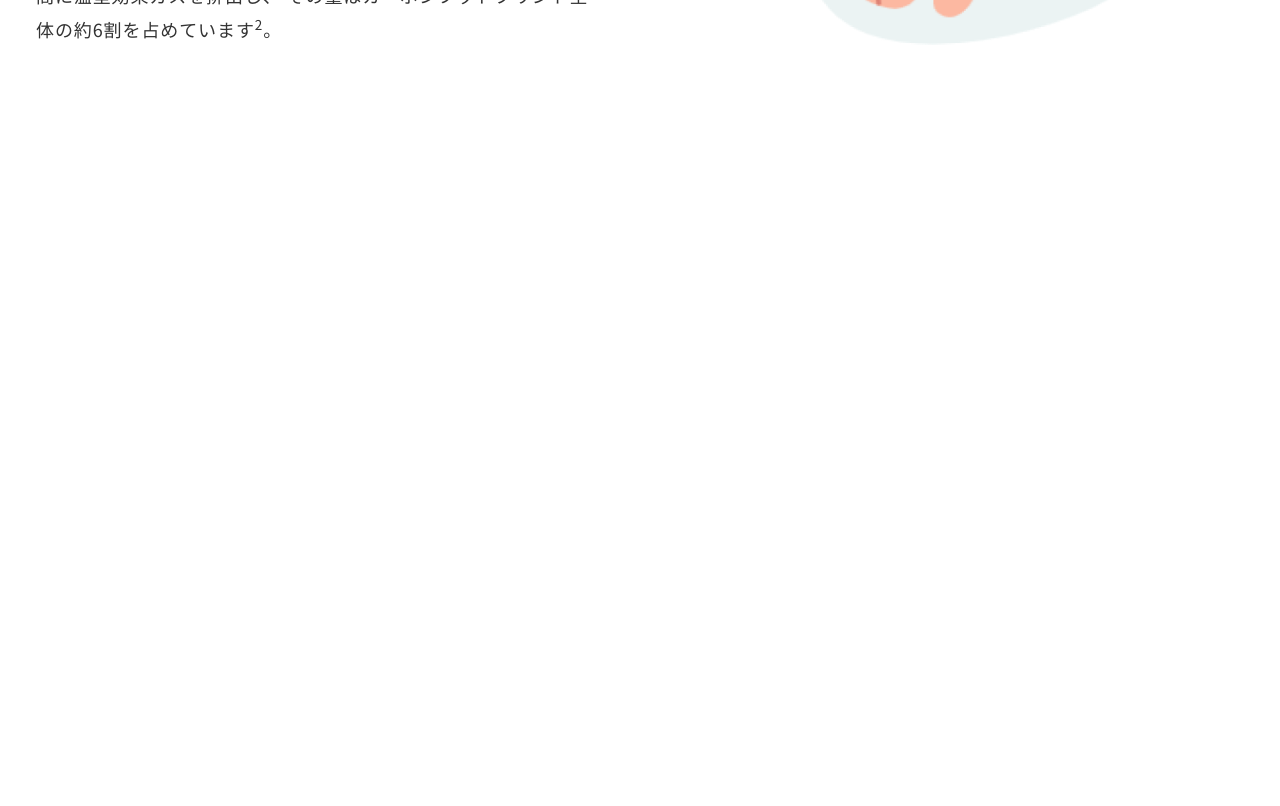
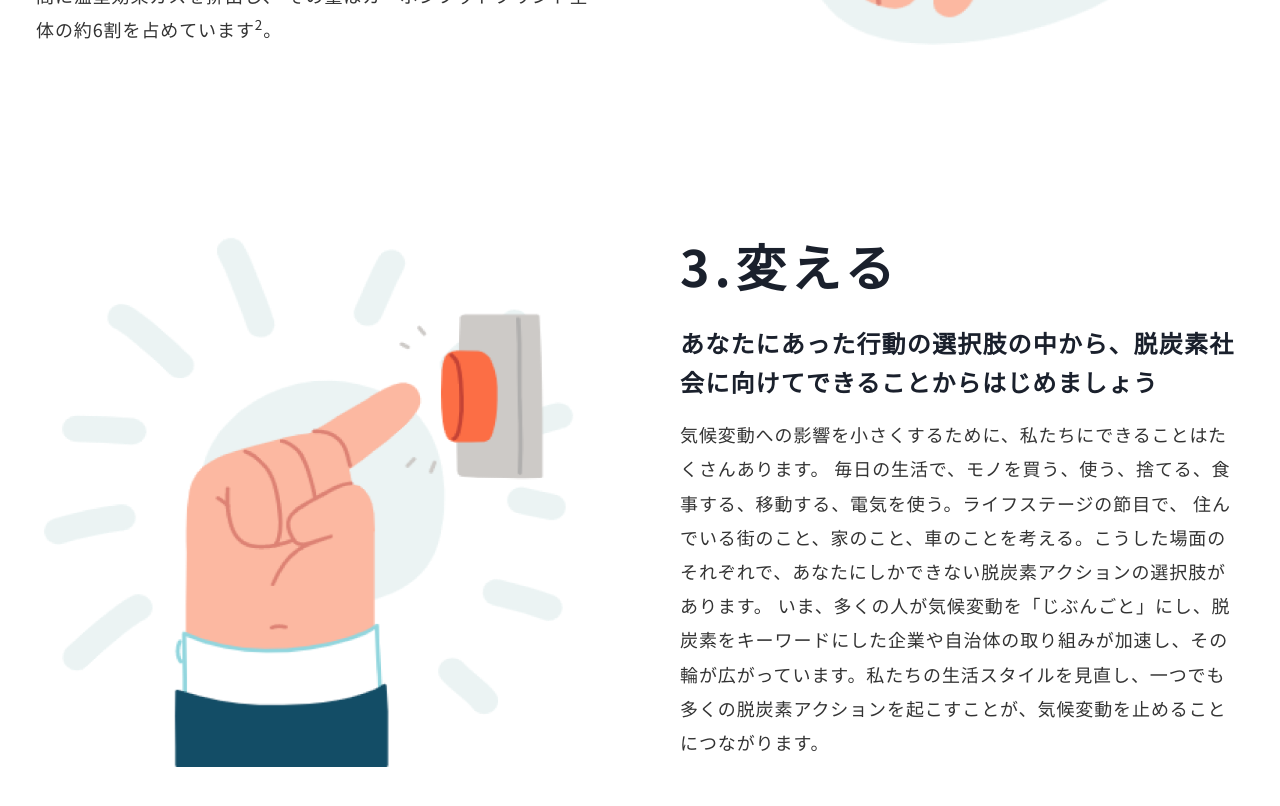
Before and after one commit to codeforjapan/JibungotoPlanet, a Next.js app: page / in a window 1280 px wide. Shown: the part 2380-3186 px from the top of the page. Before the commit the page ends 2582 px from the top, so only its background shows below. Built offline with nearby package versions, Linux system fonts and the light colour scheme.

Commit message:
feat: create home change section

```diff
--- /dev/null
+++ b/components/organisms/homes/HomeChangeSection/HomeChangeSection.tsx
@@ -0,0 +1,43 @@
+import { FC } from 'react'
+import Image from 'next/image'
+import { Box, SimpleGrid } from '@chakra-ui/react'
+import HomeContentBody from 'components/molecules/homes/HomeContentBody/HomeContentBody'
+import HomeContentCatchPhrase from 'components/molecules/homes/HomeContentCatchPhrase/HomeContentCatchPhrase'
+import HomeContentTitle from 'components/molecules/homes/HomeContentTitle/HomeContentTitle'
+import styles from 'styles/Home.module.scss'
+
+type Props = {
+  className?: string
+}
+
+const HomeChangeSection: FC<Props> = (props) => {
+  return (
+    <SimpleGrid columns={2} spacing={10} className={props.className}>
+      <Box className={styles['home__section__img-container']}>
+        <Image
+          src={'/home/home-content-change.png'}
+          alt={'変えるセクション'}
+          layout={'fill'}
+        />
+      </Box>
+      <Box px={5}>
+        <HomeContentTitle className={styles['home__section__item-title']}>
+          <span>3.変える</span>
+        </HomeContentTitle>
+        <HomeContentCatchPhrase className={styles['home__section__item']}>
+          あなたにあった行動の選択肢の中から、脱炭素社会に向けてできることからはじめましょう
+        </HomeContentCatchPhrase>
+        <HomeContentBody className={styles['home__section__item']}>
+          <span>
+            気候変動への影響を小さくするために、私たちにできることはたくさんあります。
+            毎日の生活で、モノを買う、使う、捨てる、食事する、移動する、電気を使う。ライフステージの節目で、
+            住んでいる街のこと、家のこと、車のことを考える。こうした場面のそれぞれで、あなたにしかできない脱炭素アクションの選択肢があります。
+            いま、多くの人が気候変動を「じぶんごと」にし、脱炭素をキーワードにした企業や自治体の取り組みが加速し、その輪が広がっています。私たちの生活スタイルを見直し、一つでも多くの脱炭素アクションを起こすことが、気候変動を止めることにつながります。
+          </span>
+        </HomeContentBody>
+      </Box>
+    </SimpleGrid>
+  )
+}
+
+export default HomeChangeSection
--- a/pages/index.tsx
+++ b/pages/index.tsx
@@ -1,5 +1,6 @@
 import { FC } from 'react'
 import { Container } from '@chakra-ui/react'
+import HomeChangeSection from "components/organisms/homes/HomeChangeSection/HomeChangeSection";
 import HomeHeader from 'components/organisms/homes/HomeHeader/HomeHeader'
 import HomeKnowSection from 'components/organisms/homes/HomeKnowSection/HomeKnowSection'
 import HomeLookBackSection from "components/organisms/homes/HomeLookBackSection/HomeLookBackSection";
@@ -14,6 +15,7 @@ const Home: FC = () => {
       <Container maxW={maxW} centerContent py={12} my={5}>
         <HomeKnowSection className={styles['home__section']} />
         <HomeLookBackSection className={styles['home__section']} />
+        <HomeChangeSection className={styles['home__section']} />
       </Container>
     </div>
   )
```
Also changed, not shown: public/home/home-content-change.png (added), 1 other file (tests, documents, lock files or other folders).
